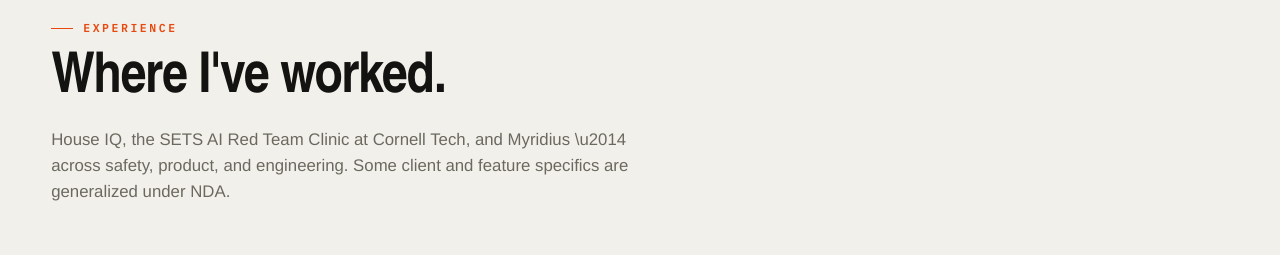
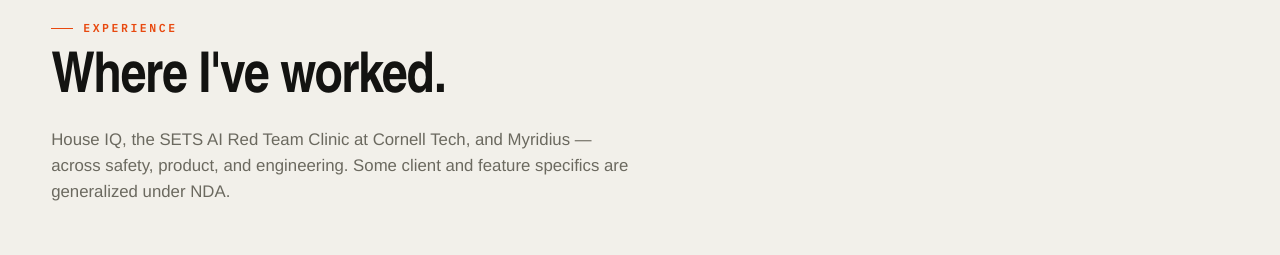
Before and after one commit to AliHasan-786/ali-hasan-portfolio, a React (Vite) app: page / in a window 1280 px wide. Shown: the part 2100-2355 px from the top of the page. Built offline with nearby package versions, Linux system fonts and the light colour scheme; a web font is replaced by a local one.

Commit message:
Fix literal em-dash escape in experience intro

```diff
--- a/src/App.jsx
+++ b/src/App.jsx
@@ -736,7 +736,7 @@ function ExperienceAtlas({ activeCase, setActiveCase }) {
         <p className="eyebrow">Experience</p>
         <h2>Where I've worked.</h2>
         <p>
-          House IQ, the SETS AI Red Team Clinic at Cornell Tech, and Myridius \u2014
+          House IQ, the SETS AI Red Team Clinic at Cornell Tech, and Myridius —
           across safety, product, and engineering. Some client and feature specifics are
           generalized under NDA.
         </p>
```
